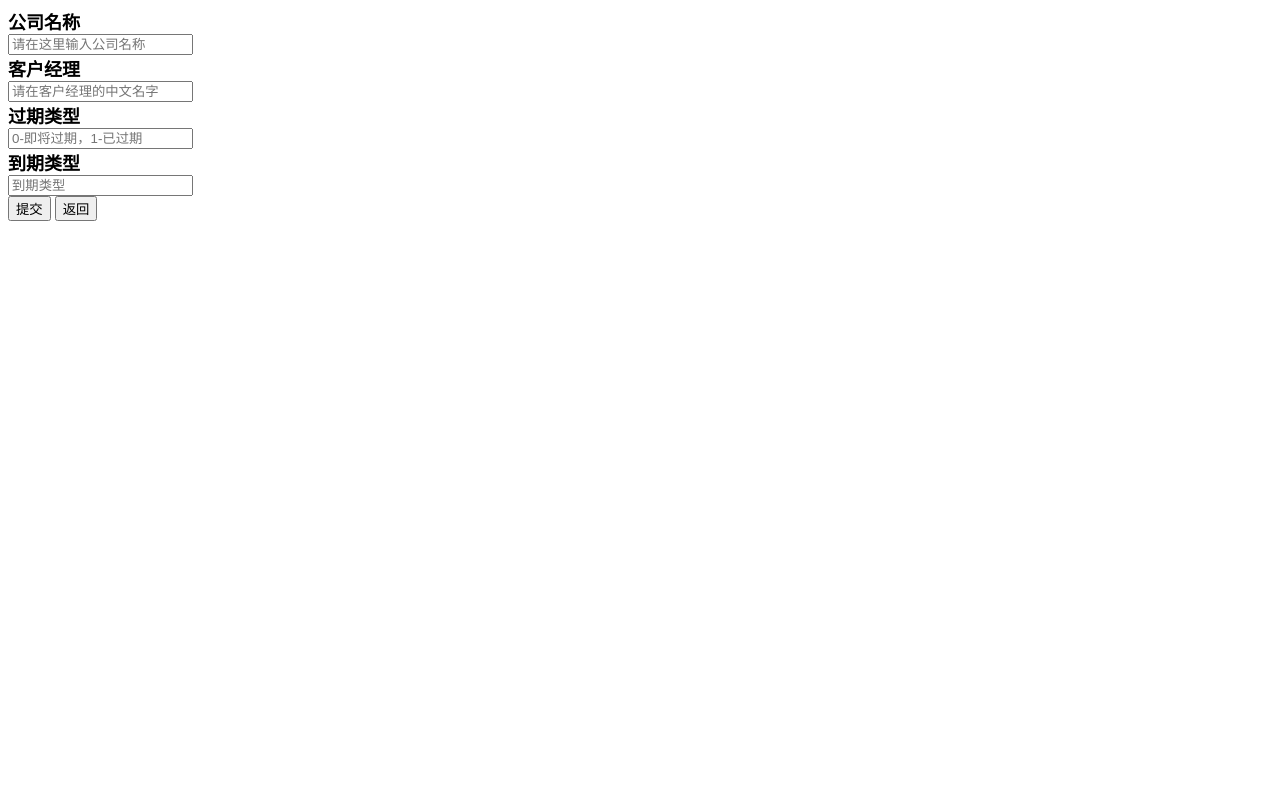
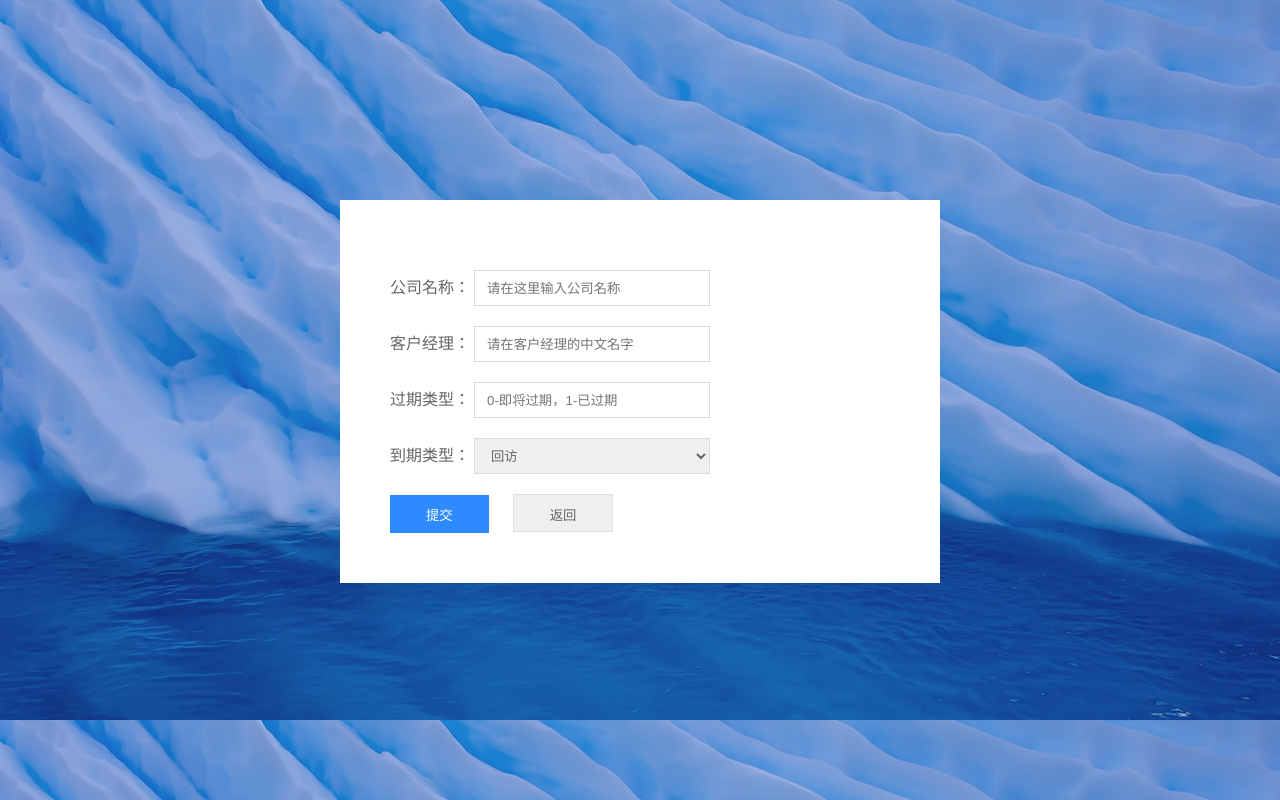
Before and after one commit to qinjiayuan/mydjango, a Django app: page /processexpired/form in a window 1280 px wide. Run offline with Django 3.2, Linux system fonts and the light colour scheme.

Commit message:
设计好前端页面

```diff
--- a/processexpired/views.py
+++ b/processexpired/views.py
@@ -685,20 +685,24 @@ def startjob(request):
         indata['expired'] = expired
         indata['trigger4ProcessType'] = trigger4ProcessType
         log.info("接受到的参数为{}".format(indata))
-        certificatesjob(request,corporateName,customermanager,expired)
-        publicinfojob(request,corporateName,customermanager,expired)
-        reviewjob(request,corporateName,customermanager,expired)
-        optionjob(request,corporateName,customermanager,expired)
-
-
-
+        if trigger4ProcessType in job_type:
+            job = job_type[trigger4ProcessType](request,corporateName,customermanager,expired)
+        else:
+            raise ValueError(
+                            {"error": {"data": "流程类型错误",
+                                        "code": " 500"}
+                            }
+                             )
         #触发下到期提醒
         log.info("*********************开始触发即将到期提醒*********************")
         url = env + "/api/manualTriggerJob/1.0.0/processExpiredRemindJob"
-        params = {'trigger4ProcessType': ''}
+        params = {'trigger4ProcessType': trigger4ProcessType}
         response = requests.post(url=url, data=params)
         log.info(response.json())
         log.info("********************即将到期提醒已触发***********************")
+        if trigger4ProcessType in response_type:
+            log.info("trigger4ProcessType is {}".format(trigger4ProcessType))
+            response = "{}流程生成成功".format(response_type[trigger4ProcessType])
 
         return render(request,'clientreview.html',{"data":"已成功触发!"})
 
--- a/templates/processexpired.html
+++ b/templates/processexpired.html
@@ -1,20 +1,105 @@
-<form method="post" action="/processexpired/startjob" charset="UTF-8" target="loading-form">
+
+<!DOCTYPE html>
+<html lang="en">
+<head>
+  <meta charset="UTF-8">
+  <meta name="viewport" content="width=device-width, initial-scale=1.0">
+  <title>Document</title>
+  <style>
+    body {
+      background-image: url("D:/djangoProject/processexpired/bg.jpg");
+      background-size: cover;
+    }
+    form {
+      width: 500px;
+      margin: 0 auto;
+      margin-top: 200px;
+      padding: 50px;
+      background-color: #fff;
+    }
+    .c-margin, .c-btn {
+      margin-top: 20px;
+    }
+    .c-margin label {
+      color: #666;
+    }
+    .c-margin input, .c-margin select {
+      width: 220px;
+      height: 32px;
+      border: 1px solid #ddd;
+      padding-left: 12px;
+      color: #666;
+    }
+    .c-margin select {
+      width: 236px;
+      height: 36px;
+    }
+    .c-btn input, .c-btn button {
+      padding: 10px 36px;
+      height: 38px;
+      border: 0;
+    }
+    .c-btn input {
+      background-color: #2e8bff;
+      color: #fff;
+    }
+    .c-btn button {
+      margin-left: 20px;
+      border: 1px solid #dcdfe6;
+      color: #666;
+    }
+    input:focus {
+      outline: none;
+      border-color: #2e8bff;
+    }
+  </style>
+</head>
+<body>
+  <form method="post" action="/processexpired/startjob" charset="UTF-8" target="loading-form">
     {% csrf_token %}
-    <label><font size="4px"><strong>公司名称</strong></font></label><br>
-    <input type ="text" name="corporatename" placeholder="请在这里输入公司名称"><br>
-    <label><font size="4px"><strong>客户经理</strong></font></label><br>
-    <input type="text"  name="customermanager" placeholder="请在客户经理的中文名字"><br>
-    <label><font size="4px"><strong>过期类型</strong></font></label><br>
-    <input type="text"  name="expired" placeholder="0-即将过期，1-已过期"><br>
-    <label><font size="4px"><strong>到期类型</strong></font></label><br>
-    <input type="text"  name="trigger4ProcessType" placeholder="到期类型"><br>
+    <div class="c-margin">
+      <label>公司名称：</label>
+      <input type ="text" name="corporatename" placeholder="请在这里输入公司名称">
+    </div>
 
-    <input type="submit" value="提交" >
-    <button type="button" onclick="history.back()">返回</button>
+    <div class="c-margin">
+      <label>客户经理：</label>
+      <input type="text" name="customermanager" placeholder="请在客户经理的中文名字">
+    </div>
 
-</form>
+    <div class="c-margin">
+      <label>过期类型：</label>
+      <input type="text" name="expired" placeholder="0-即将过期，1-已过期">
+    </div>
 
-<!-- 加载界面 -->
-<div id="loading-form-overlay" style="display: none;">
-  <div id="loading-spinner"></div>
-</div>
+    <div class="c-margin">
+      <label>到期类型：</label>
+      <select id="+OSelect"></select>
+    </div>
+
+    <div class="c-btn">
+      <input type="submit" value="提交" >
+      <button type="button" onclick="history.back()">返回</button>
+    </div>
+
+  </form>
+
+</body>
+</html>
+
+<script>
+ const options = {
+    "CLIENT_REVIEW": "回访",
+    "CTPTY_INFO": "公开信息",
+    "CERTIFICATES": "证件到期",
+    "OPTION_PROD_MONITOR": "期权产品监测"
+  };
+
+  const selectElement = document.getElementById("+OSelect");
+  for (const key in options) {
+    const option = document.createElement("option");
+    option.value = key;
+    option.text = options[key];
+    selectElement.appendChild(option);
+  }
+</script>
```
Also changed, not shown: processexpired/bg.jpg (added), processexpired/logo-small.png (added), templates/processtype.html (line endings or trailing spaces), 1 other file.
